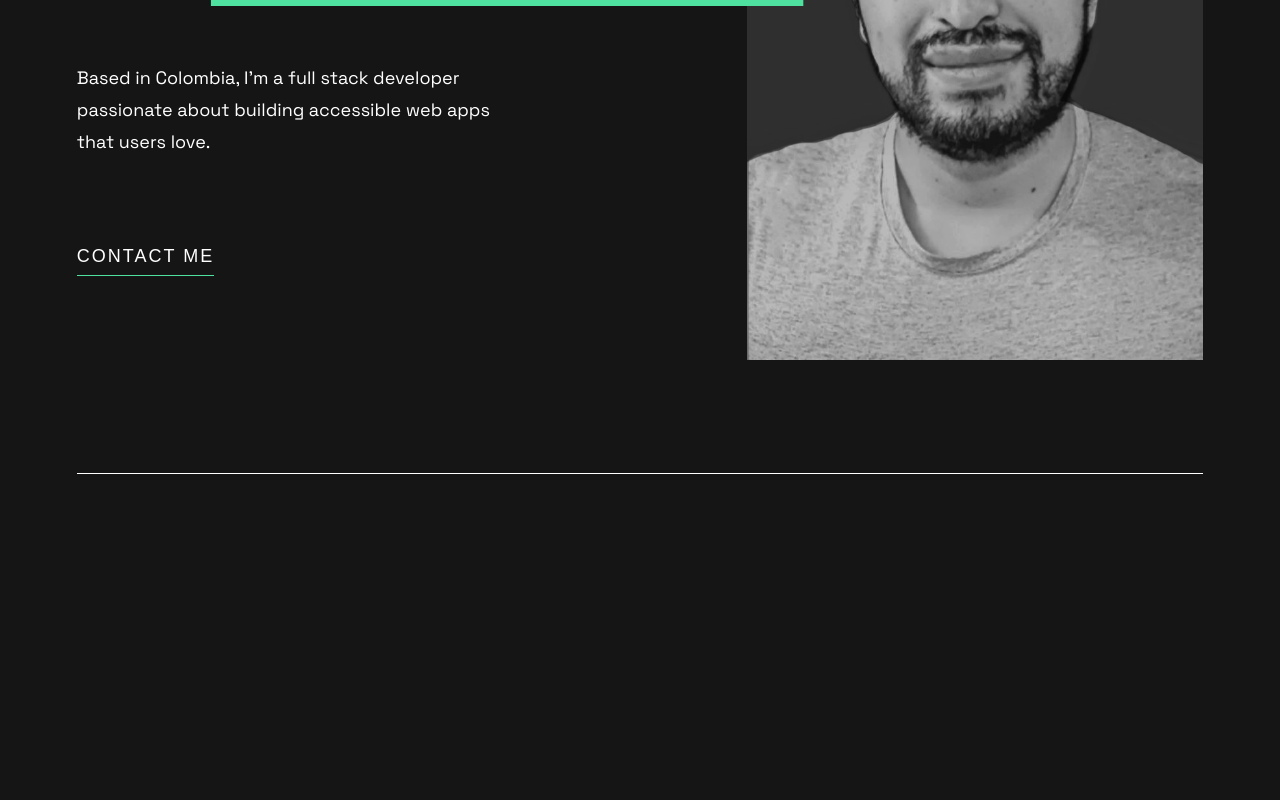
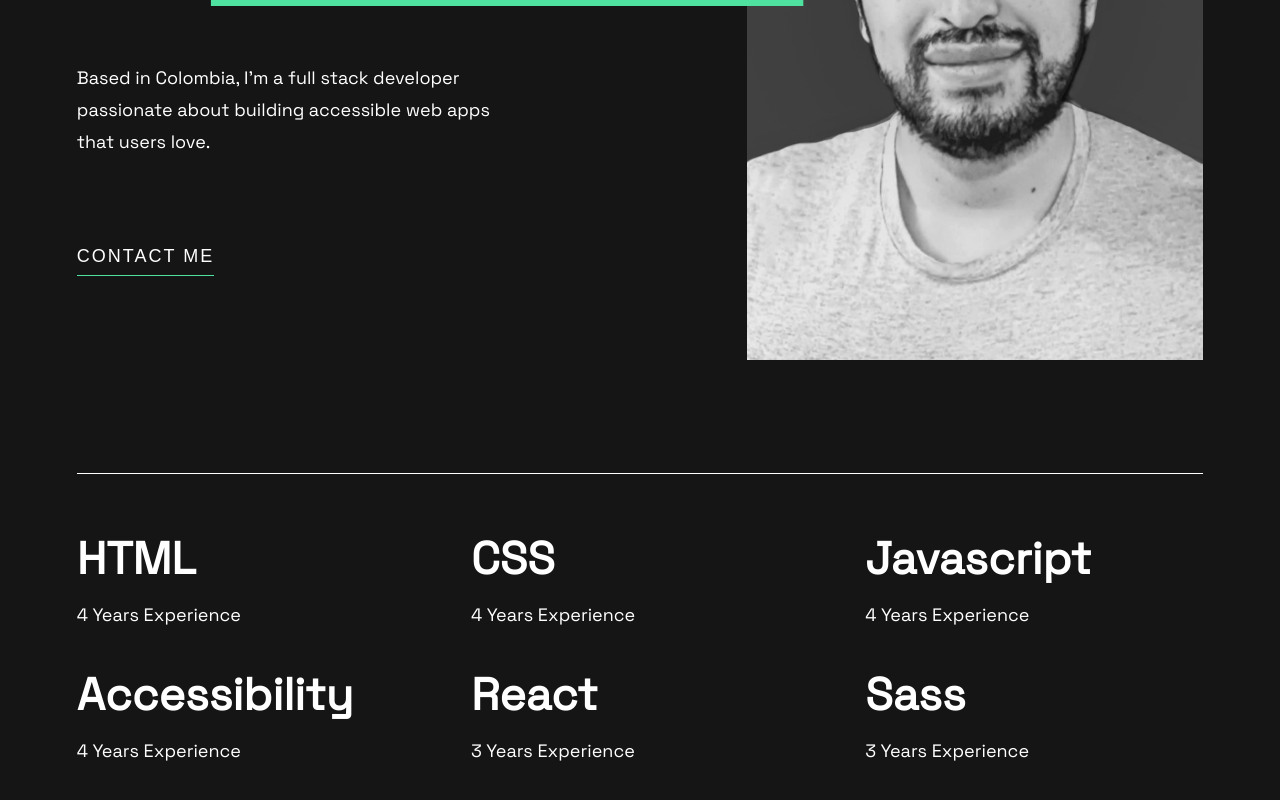
Before and after one commit to cristian-glab/my-portfolio-react, a React (Create React App) app: page / in a window 1280 px wide. Shown: the part 358-1158 px from the top of the page. Before the commit the page ends 832 px from the top, so only its background shows below. Built offline with nearby package versions, Linux system fonts and the light colour scheme.

Commit message:
Add technologies section in desktop size

```diff
--- a/src/App.tsx
+++ b/src/App.tsx
@@ -3,11 +3,13 @@ import React from 'react';
 import './App.scss';
 import './styles.scss';
 import Hero from './components/hero/Hero';
+import Technologies from './components/technologies/Technologies';
 
 function App() {
   return (
     <div className="App">
       <Hero/>
+      <Technologies/>
     </div>
   );
 }
--- /dev/null
+++ b/src/components/technologies/Technologies.scss
@@ -0,0 +1,18 @@
+.technologies {
+	padding: 3.5rem 0;
+	width: 100%;
+	display: flex;
+	justify-content: space-between;
+	flex-wrap: wrap;
+	.element {
+		width: 30%;
+		margin-bottom: 2.5rem;
+		h1 {
+			font-size: 3.5vw;
+			margin-bottom: 1rem;
+		}
+		p {
+			font-size: 18px;
+		}
+	}
+}
--- a/src/components/technologies/Technologies.tsx
+++ b/src/components/technologies/Technologies.tsx
@@ -1,9 +1,35 @@
 import React, { Component } from 'react'
+import './Technologies.scss'
 
 export default class Technologies extends Component {
   render() {
 	return (
-	  <div>Technologies</div>
+	  <section className='technologies'>
+		  <div className='element'>
+        <h1>HTML</h1>
+        <p>4 Years Experience</p>
+      </div>
+      <div className='element'>
+        <h1>CSS</h1>
+        <p>4 Years Experience</p>
+      </div>
+      <div className='element'>
+        <h1>Javascript</h1>
+        <p>4 Years Experience</p>
+      </div>
+      <div className='element'>
+        <h1>Accessibility</h1>
+        <p>4 Years Experience</p>
+      </div>
+      <div className='element'>
+        <h1>React</h1>
+        <p>3 Years Experience</p>
+      </div>
+      <div className='element'>
+        <h1>Sass</h1>
+        <p>3 Years Experience</p>
+      </div>
+		</section>
 	)
   }
 }
```
Also changed, not shown: src/components/technologies/Projects.scss (deleted), src/images/my-photo.png.
